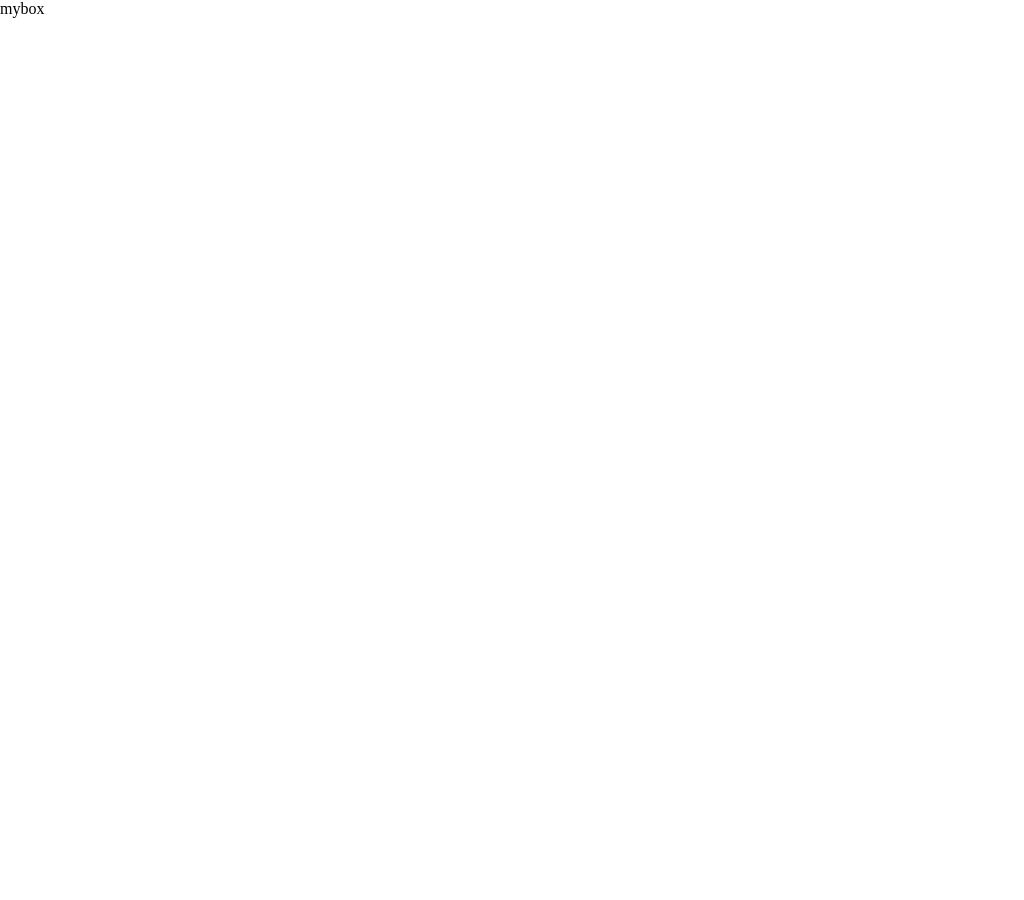
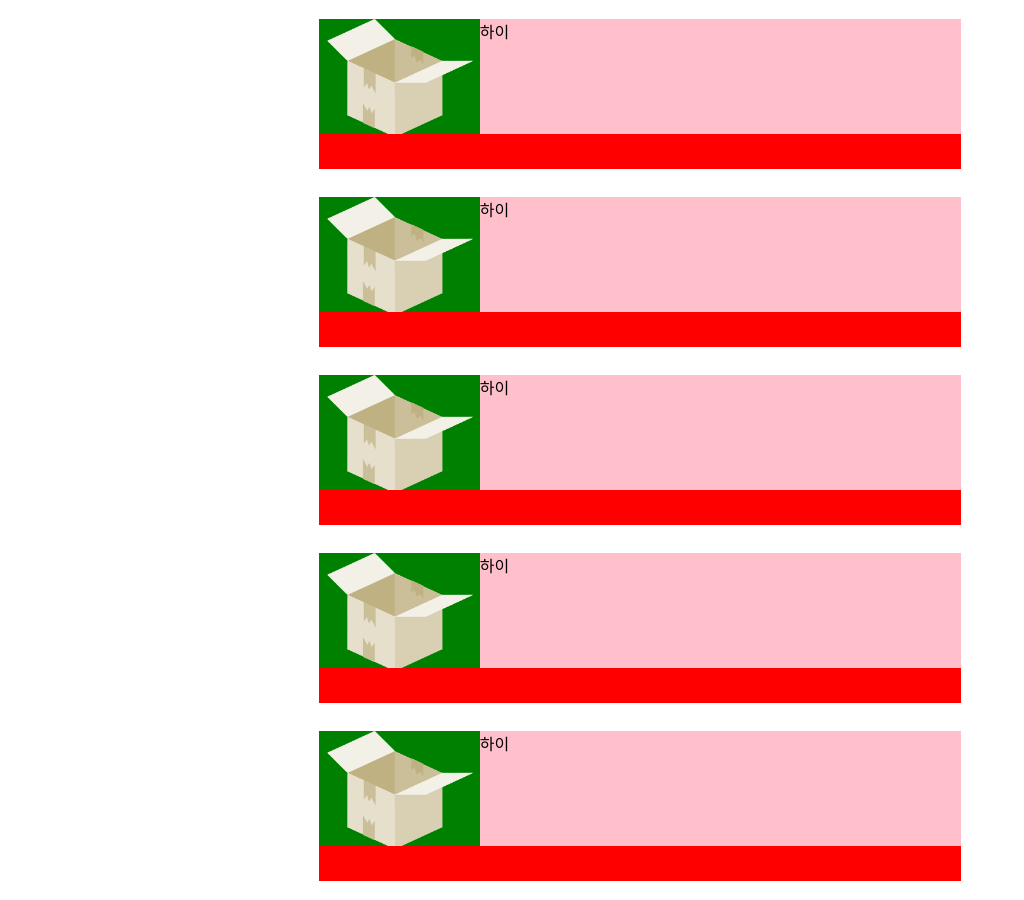
Before and after one commit to ToLoad/memory-box, a Next.js app in the folder frontend/: page /mybox in a window 1280 px wide. Shown: the whole page, without its empty margins (0-1024 px from the left). Before the commit the page ends 800 px from the top, so only its background shows below. Built offline with nearby package versions, Linux system fonts and the light colour scheme.

Commit message:
[S06P31E201-87] Design : 박스 리스트 컴포넌트 레이아웃 완료

```diff
--- /dev/null
+++ b/frontend/components/mybox/Box.jsx
@@ -0,0 +1,49 @@
+import React from 'react';
+import { BoxWrapper } from './Mybox.style';
+import styled from 'styled-components';
+
+const ContentWrapper = styled.div`
+  width: 95%;
+  display: flex;
+  height: 115px;
+  margin: 0 auto;
+  display: flex;
+  flex-direction: row;
+`;
+
+const LeftContent = styled.div`
+  width: 25%;
+  min-width: 125px;
+  height: 100%;
+  background-color: green;
+  background-image: url('assets/images/box/openBox.png');
+  background-size: cover;
+  background-position: center;
+`;
+
+const RightContent = styled.div`
+  width: 75%;
+  height: 100%;
+  background-color: pink;
+`;
+
+const ProgressBarWrapper = styled.div`
+  width: 95%;
+  height: 35px;
+  margin: 0 auto;
+  background-color: red;
+`;
+
+const Box = () => {
+  return (
+    <BoxWrapper>
+      <ContentWrapper>
+        <LeftContent />
+        <RightContent>하이</RightContent>
+      </ContentWrapper>
+      <ProgressBarWrapper></ProgressBarWrapper>
+    </BoxWrapper>
+  );
+};
+
+export default Box;
--- /dev/null
+++ b/frontend/components/mybox/Mybox.style.js
@@ -0,0 +1,11 @@
+import styled from 'styled-components';
+
+export const BoxWrapper = styled.div`
+  max-width: 700px;
+  width: 75%;
+  padding: 1%;
+  height: 150px;
+  background-color: rgba(255, 255, 255, 0.3);
+  margin: 10px auto;
+  border-radius: 2vw;
+`;
--- a/frontend/pages/mybox.jsx
+++ b/frontend/pages/mybox.jsx
@@ -1,5 +1,18 @@
 import React from 'react';
+import Box from '../components/mybox/Box';
+import { Wrapper, MapContainer } from '../styles/variables';
+import styled from 'styled-components';
 
 export default function mybox() {
-  return <div>mybox</div>;
+  return (
+    <MapContainer>
+      <Wrapper>
+        <Box></Box>
+        <Box></Box>
+        <Box></Box>
+        <Box></Box>
+        <Box></Box>
+      </Wrapper>
+    </MapContainer>
+  );
 }
```
